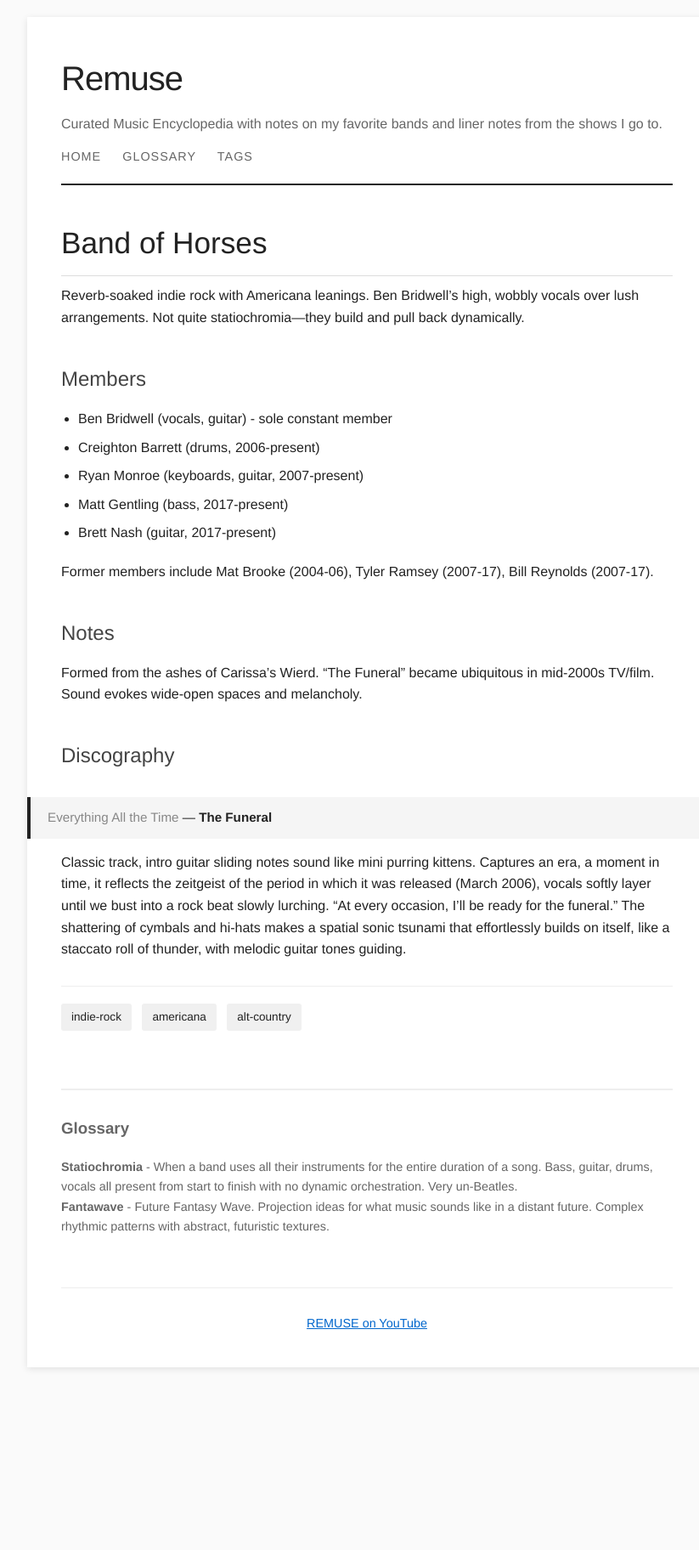
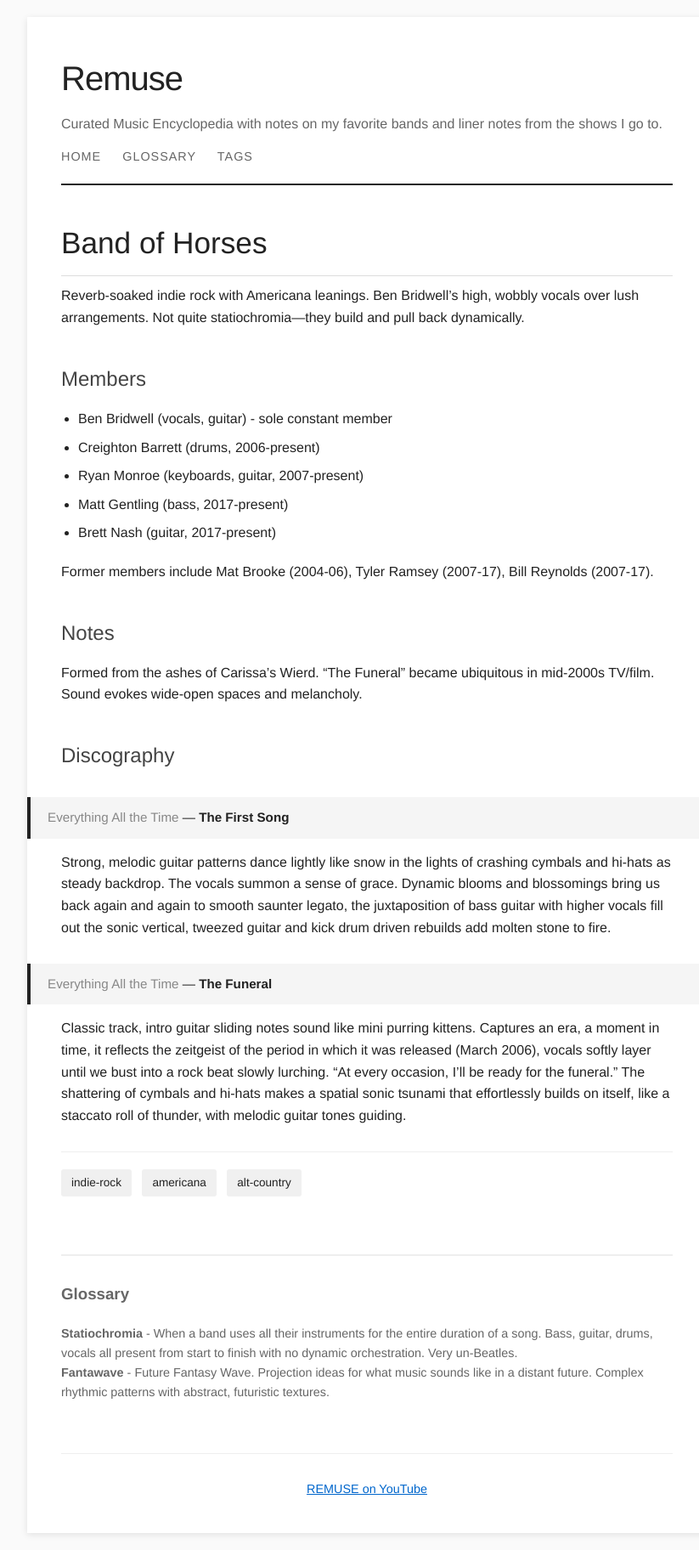
Before and after one commit to sova/remuse-encyclopedia, a Jekyll site: the page built from _bands/band-of-horses.md, in a window 1280 px wide. Shown: the whole page at 85% size, without its empty margins (208-1031 px from the left). Built offline with Jekyll 4.4.1, drawn with Linux system fonts in a browser that asks for light colours; before the commit the page ends 1629 px from its top, so only the background shows below that.

Commit message:
Update band-of-horses.md

```diff
--- a/_bands/band-of-horses.md
+++ b/_bands/band-of-horses.md
@@ -23,6 +23,12 @@ Formed from the ashes of Carissa's Wierd. "The Funeral" became ubiquitous in mid
 ## Discography
 
 <div class="song-header">
+  <span class="album">Everything All the Time</span> — <span class="song">The First Song</span>
+</div>
+
+Strong, melodic guitar patterns dance lightly like snow in the lights of crashing cymbals and hi-hats as steady backdrop.  The vocals summon a sense of grace.  Dynamic blooms and blossomings bring us back again and again to smooth saunter legato, the juxtaposition of bass guitar with higher vocals fill out the sonic vertical, tweezed guitar and kick drum driven rebuilds add molten stone to fire.
+
+<div class="song-header">
   <span class="album">Everything All the Time</span> — <span class="song">The Funeral</span>
 </div>
 
```
